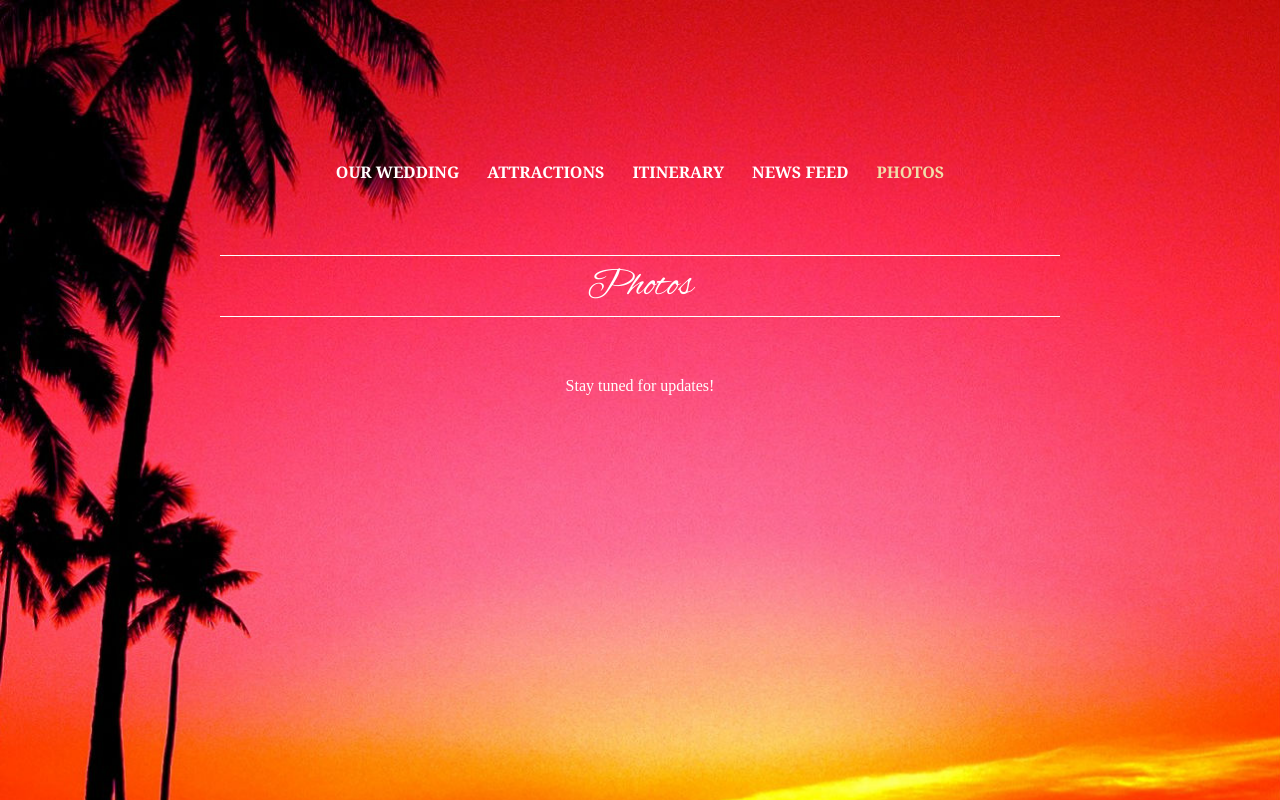
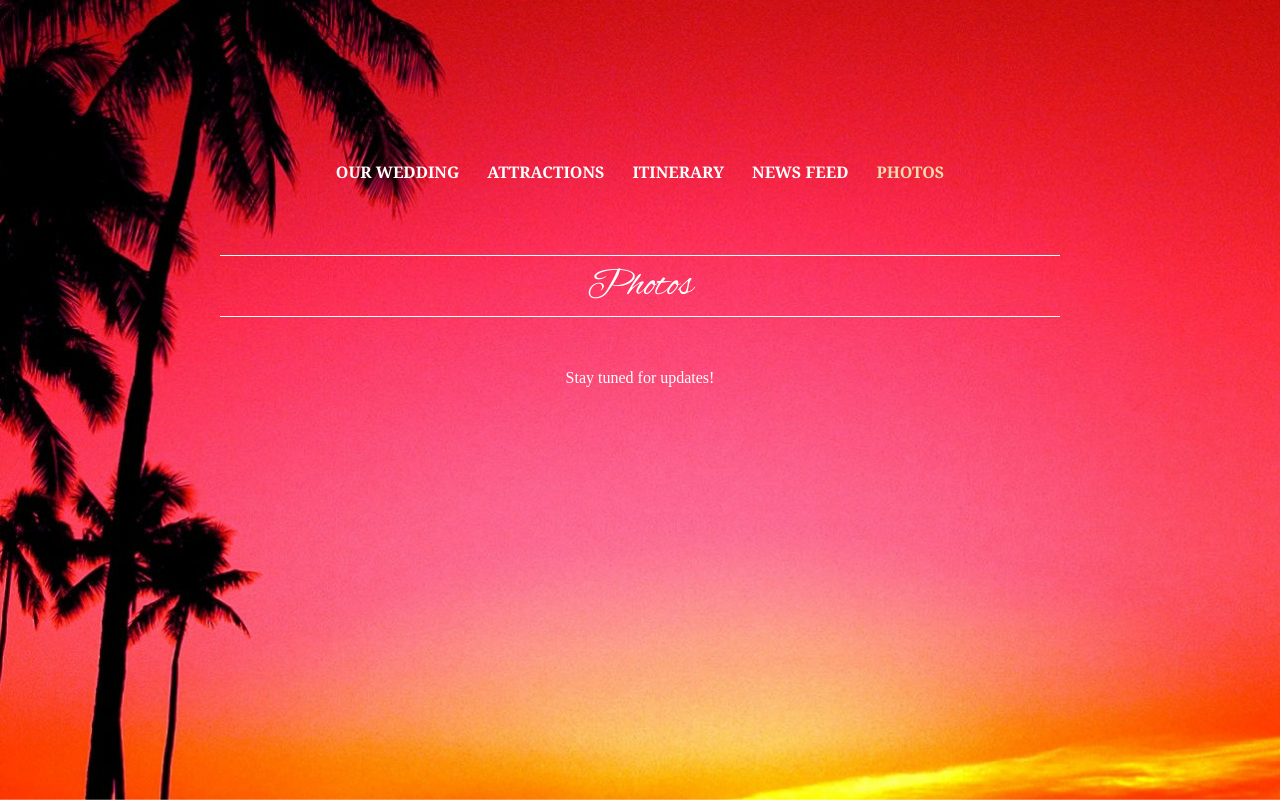
Before and after one commit to cooltoast/priya-and-vishal, a Flask app: page /photos in a window 1280 px wide. Run offline with Flask 2, Linux system fonts and the light colour scheme; some libraries are stand-ins or nearby versions; some web fonts are replaced.

Commit message:
remove line height ;

```diff
--- a/static/layouts/layout1/app.css
+++ b/static/layouts/layout1/app.css
@@ -2721,7 +2721,8 @@ button.main-nav {
     text-align: left;
     max-width: 840px;
     margin: 0 auto;
-    font-size: 1em
+    font-size: 1em;
+    line-height: 100%
 }
 .section-description p,
 .item-description p,
@@ -3068,7 +3069,7 @@ button.main-nav {
 .location-address {
     text-align: center;
     font-size: 1em;
-    line-height: 2
+    line-height: 100%
 }
 .location-venue,
 .location-attire,
--- a/static/themes/garden_lights-plum/v1/style-6d2c9ce2ce53e10893c06e8629817294.css
+++ b/static/themes/garden_lights-plum/v1/style-6d2c9ce2ce53e10893c06e8629817294.css
@@ -74,9 +74,6 @@ button:hover {
   background-color: rgba(240,26,26,0.98);
 }
 
-#main-container-background,#main-nav>ul>li>ul {
-  background-color: #5d545d;
-}
 
 .section-title,.event-section-title,.wedding-event-section-title,.wedding-party-section-title,.location-section-title,.album-section-title,.photo-section-title,.registry-section-title {
   font-family: "Stint Ultra Expanded";
```
